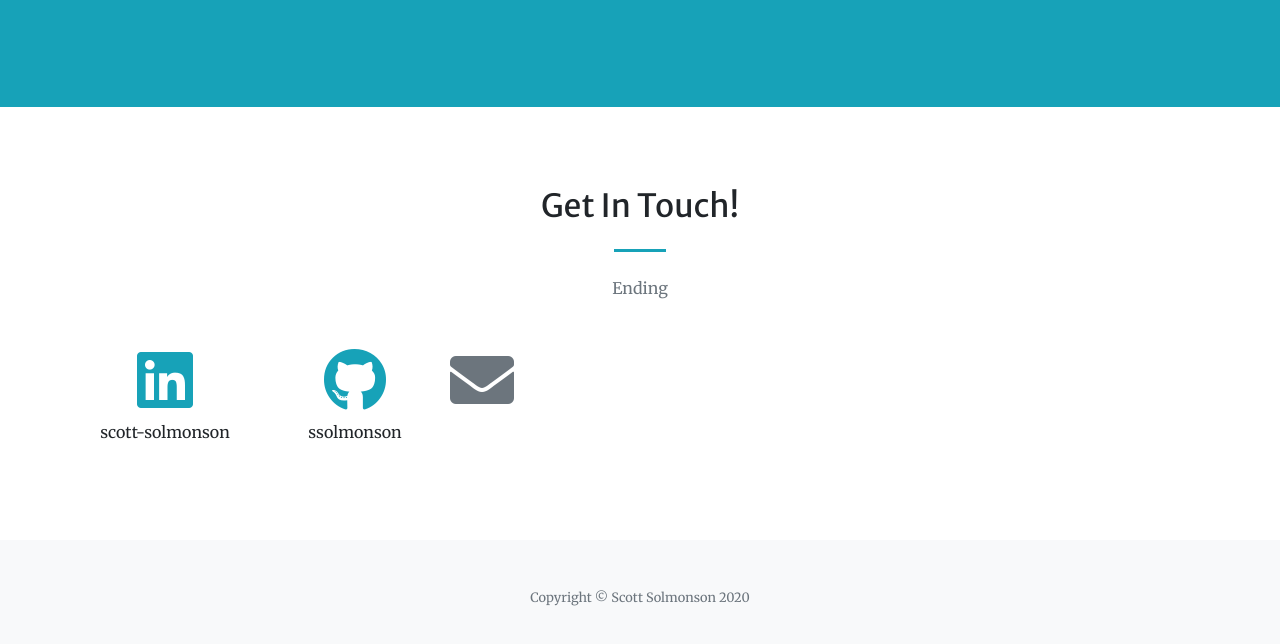
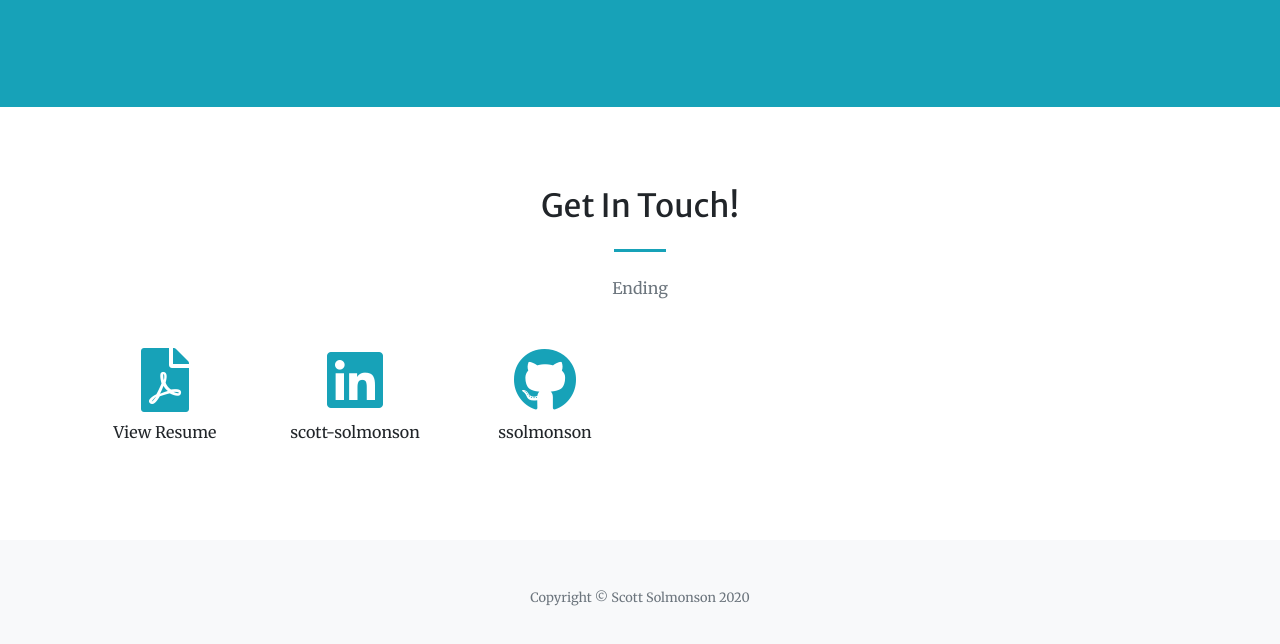
Before and after one commit to ssolmonson/ssolmonson.github.io, a website with bundled scripts: page index.html in a window 1280 px wide. Shown: the part 5126-5770 px from the top of the page. Built offline with nearby package versions, Linux system fonts and the light colour scheme; files whose address does not match are found by name.

Commit message:
Change footer icons and links
Email icon was not fully commented out, changed to comment all missing
parts out. Added resume link to footer.

```diff
--- a/index.html
+++ b/index.html
@@ -453,6 +453,13 @@
         </div> -->
 
         <div class="col-lg-2 text-center">
+          <a href="https://drive.google.com/file/d/1bnttgdFZlVZx43CWaa_OOqfsZqSc0Nsw/view?usp=sharing" target="_blank">
+            <i class="fas fa-4x fa-file-pdf mb-2"></i>
+          </a>
+          <p>View Resume</p>
+        </div>
+
+        <div class="col-lg-2 text-center">
           <a href="https://www.linkedin.com/in/scott-solmonson" target="_blank">
             <i class="fab fa-linkedin fa-4x mb-2"></i>
           </a>
@@ -468,7 +475,7 @@
 
         <!-- <div class="col-lg-2 mr-auto text-center">
           <a href="mailto:ssolmonson63@gmail.com"> -->
-            <i class="fas fa-envelope fa-4x mb-2 text-muted"></i>
+            <!-- <i class="fas fa-envelope fa-4x mb-2 text-muted"></i> -->
           <!-- Make sure to change the email address in anchor text AND the link below! -->
           <!-- <a class="d-block" href="mailto:ssolmonson63@gmail.com">Email Me</a> -->
           <!-- </a>
```
